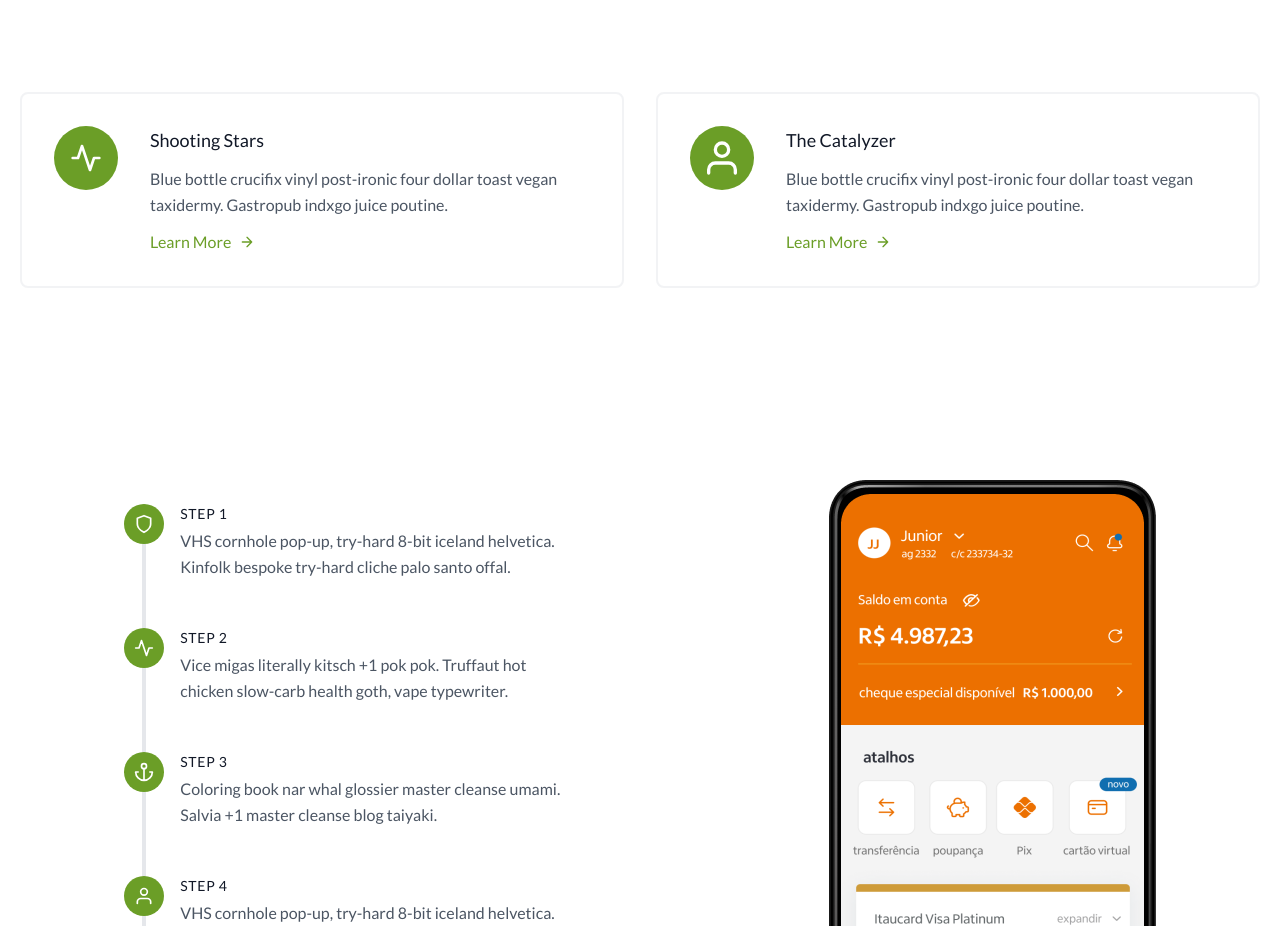
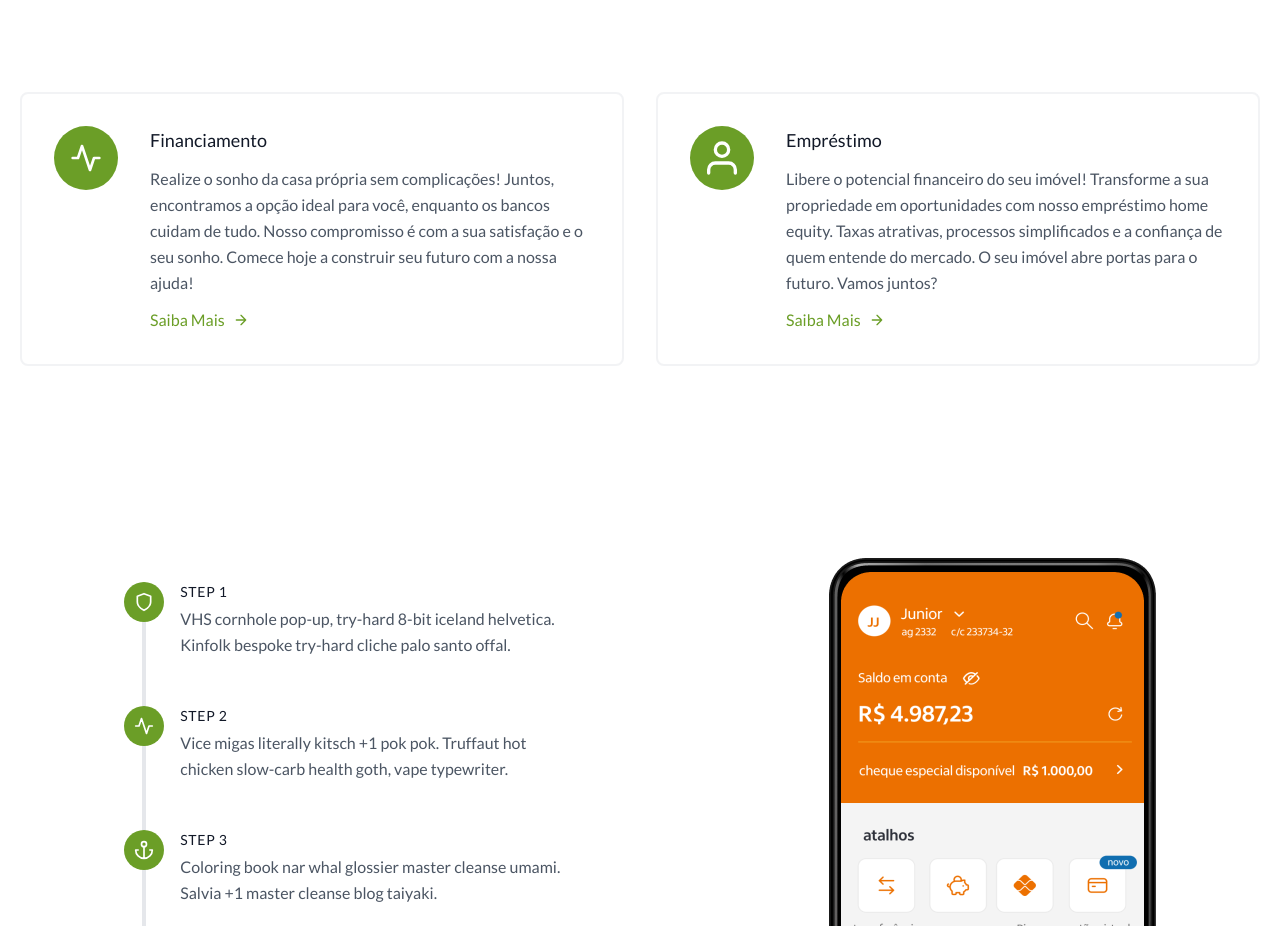
Before and after one commit to nicolasleao/nextjs-real-estate-landing, a Next.js app: page / in a window 1280 px wide. Shown: the part 1260-2186 px from the top of the page. Built offline with nearby package versions, Linux system fonts and the light colour scheme.

Commit message:
update features text

```diff
--- a/src/app/components/Features.tsx
+++ b/src/app/components/Features.tsx
@@ -11,9 +11,9 @@ export default function Features() {
                 </svg>
               </div>
               <div className="flex-grow">
-                <h2 className="text-gray-900 text-lg title-font font-medium mb-3">Shooting Stars</h2>
-                <p className="leading-relaxed text-base">Blue bottle crucifix vinyl post-ironic four dollar toast vegan taxidermy. Gastropub indxgo juice poutine.</p>
-                <a className="mt-3 text-primary-green inline-flex items-center">Learn More
+                <h2 className="text-gray-900 text-lg title-font font-medium mb-3">Financiamento</h2>
+                <p className="leading-relaxed text-base">Realize o sonho da casa própria sem complicações! Juntos, encontramos a opção ideal para você, enquanto os bancos cuidam de tudo. Nosso compromisso é com a sua satisfação e o seu sonho. Comece hoje a construir seu futuro com a nossa ajuda!</p>
+                <a className="mt-3 text-primary-green inline-flex items-center">Saiba Mais
                   <svg fill="none" stroke="currentColor" stroke-linecap="round" stroke-linejoin="round" stroke-width="2" className="w-4 h-4 ml-2" viewBox="0 0 24 24">
                     <path d="M5 12h14M12 5l7 7-7 7"></path>
                   </svg>
@@ -30,9 +30,9 @@ export default function Features() {
                 </svg>
               </div>
               <div className="flex-grow">
-                <h2 className="text-gray-900 text-lg title-font font-medium mb-3">The Catalyzer</h2>
-                <p className="leading-relaxed text-base">Blue bottle crucifix vinyl post-ironic four dollar toast vegan taxidermy. Gastropub indxgo juice poutine.</p>
-                <a className="mt-3 text-primary-green inline-flex items-center">Learn More
+                <h2 className="text-gray-900 text-lg title-font font-medium mb-3">Empréstimo</h2>
+                <p className="leading-relaxed text-base">Libere o potencial financeiro do seu imóvel! Transforme a sua propriedade em oportunidades com nosso empréstimo home equity. Taxas atrativas, processos simplificados e a confiança de quem entende do mercado. O seu imóvel abre portas para o futuro. Vamos juntos?</p>
+                <a className="mt-3 text-primary-green inline-flex items-center">Saiba Mais
                   <svg fill="none" stroke="currentColor" stroke-linecap="round" stroke-linejoin="round" stroke-width="2" className="w-4 h-4 ml-2" viewBox="0 0 24 24">
                     <path d="M5 12h14M12 5l7 7-7 7"></path>
                   </svg>
```
